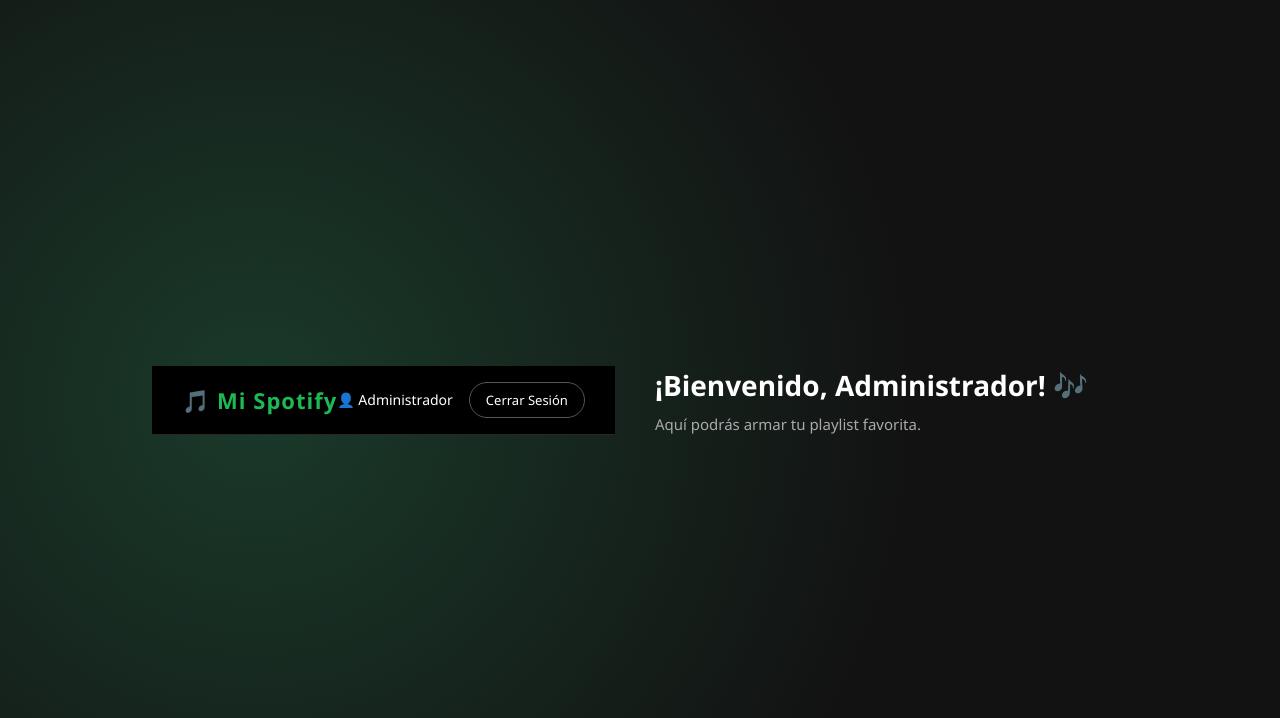
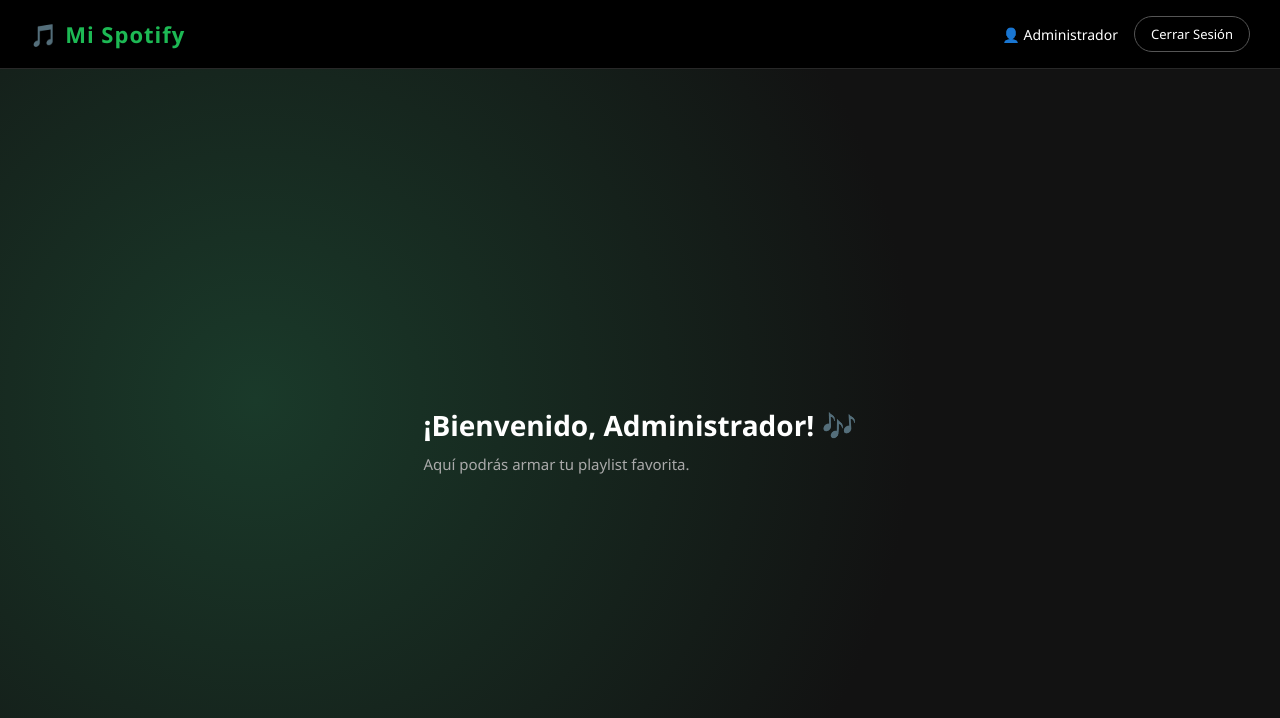
Before and after one commit to HazelMej1215/Spotify, a PHP site: page /cliente/inicio.php in a window 1280 px wide. Shown: the top 718 px of the page. Run offline with PHP 8.4, Linux system fonts and the light colour scheme; a user stored in the database is signed in.

Commit message:
Diseño panel cliente mejorado

```diff
--- a/assets/css/panel.css
+++ b/assets/css/panel.css
@@ -52,3 +52,23 @@
     color: #aaa;
     font-size: 15px;
 }
+
+body {
+    background-color: #121212;
+    background-image: radial-gradient(circle at 20% 50%, #1a3a2a 0%, #121212 60%);
+    min-height: 100vh;
+    margin: 0;
+}
+
+.navbar {
+    position: fixed;
+    top: 0;
+    left: 0;
+    right: 0;
+    z-index: 100;
+}
+
+.contenedor-panel {
+    margin-top: 80px;
+    padding: 40px;
+}
```
